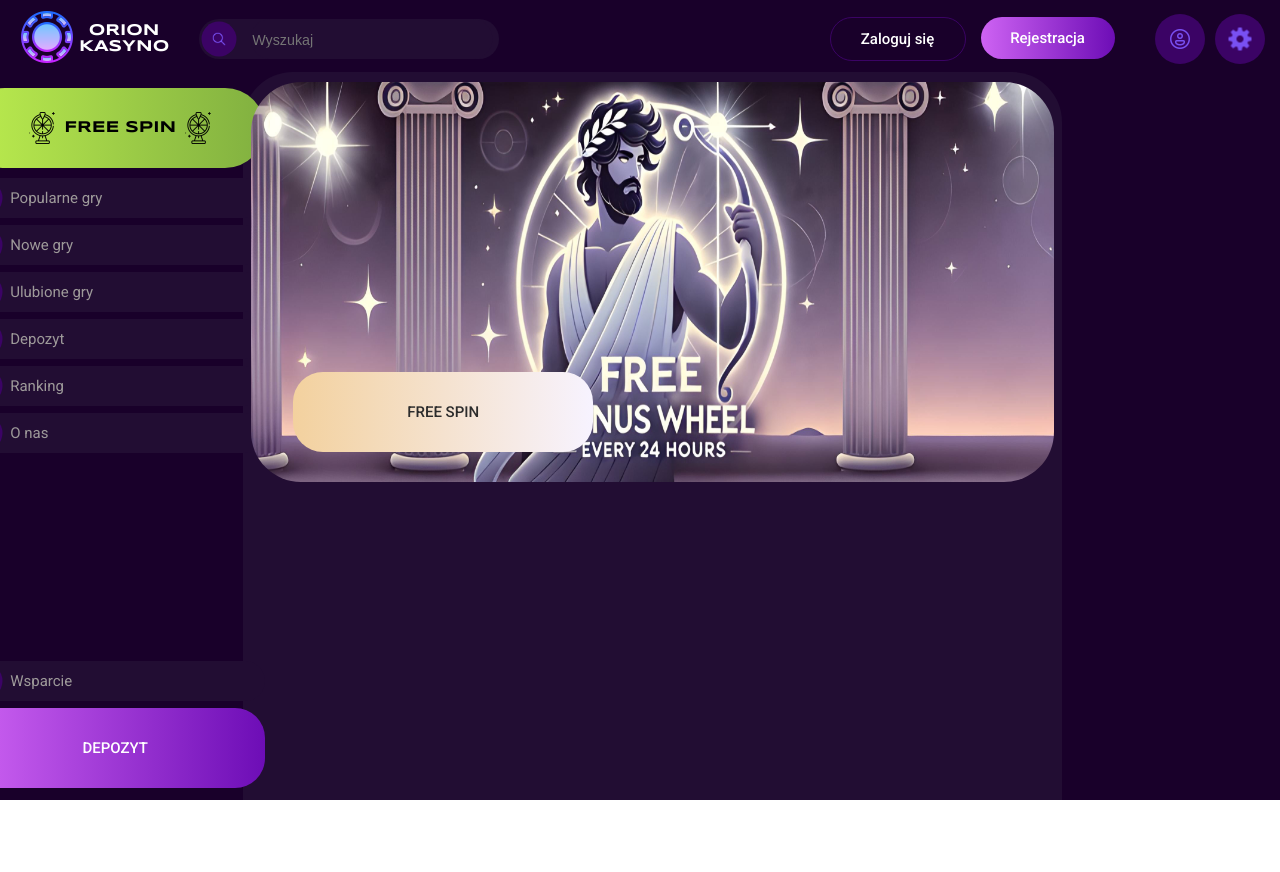
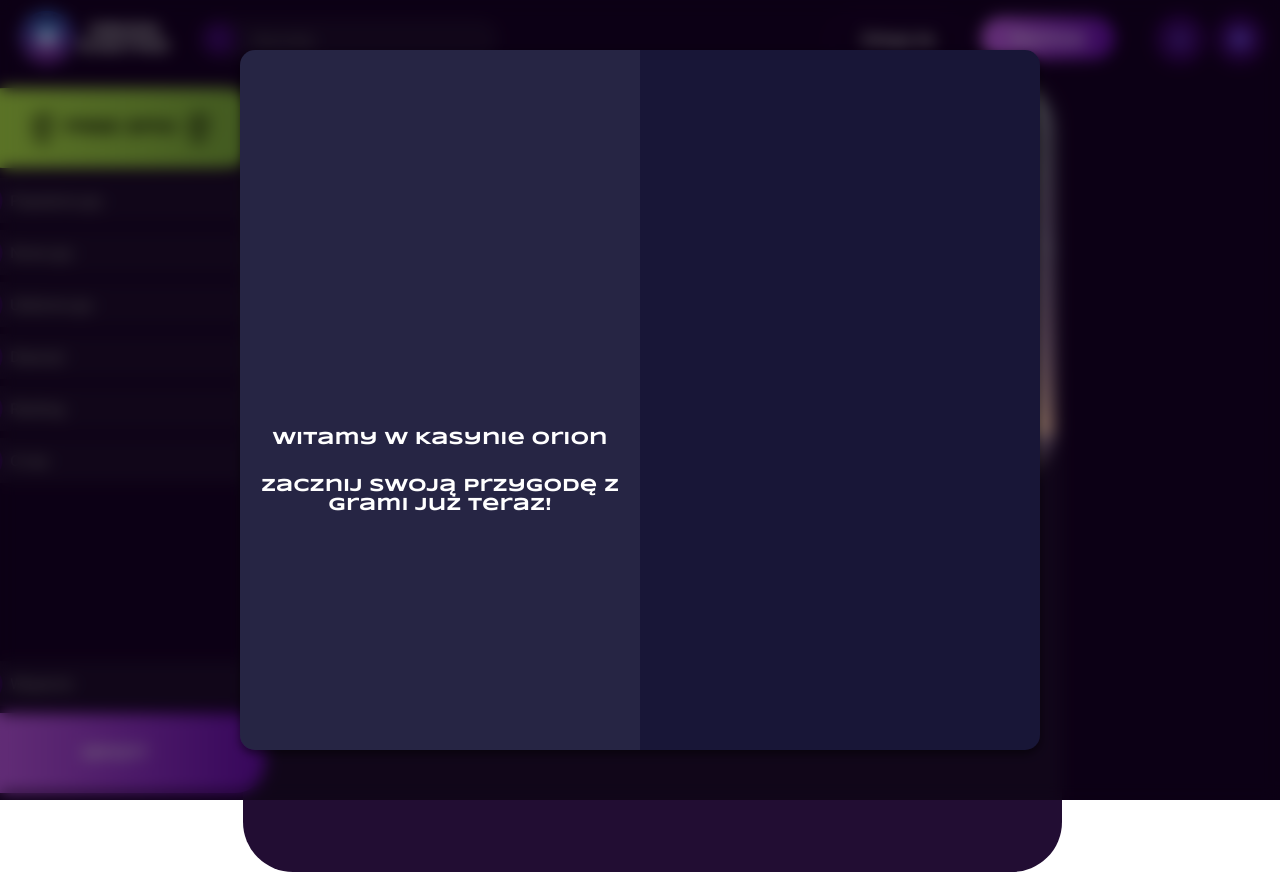
Before and after one commit to bartek5916/Orion, a React (Create React App) app in the folder orion-casino-gui/: page / in a window 1280 px wide. Both pictures are taken after a click on the element "Zaloguj się". Before the commit the page ends 800 px from the top, so only its background shows below. Built offline with nearby package versions, Linux system fonts and the light colour scheme.

Commit message:
LoginPage first look

```diff
--- /dev/null
+++ b/orion-casino-gui/src/App.css
@@ -0,0 +1,7 @@
+html, body {
+    margin: 0;
+    padding: 0;
+    overflow: hidden;
+    width: 100%;
+    box-sizing: border-box;
+}
--- a/orion-casino-gui/src/App.js
+++ b/orion-casino-gui/src/App.js
@@ -1,5 +1,6 @@
 import React from 'react';
 import HomePage from "./pages/HomePage";
+import './App.css';
 
 function App() {
   return (
--- a/orion-casino-gui/src/components/Buttons/ButtonGradient.jsx
+++ b/orion-casino-gui/src/components/Buttons/ButtonGradient.jsx
@@ -1,7 +1,7 @@
 import React from 'react';
 import './ButtonGradient.css';
 
-function ButtonGradient({width, height, color, text, textColor}) {
+function ButtonGradient({width, height, color, text, textColor, onClick}) {
     const buttonStyle = {
         width: width,
         height: height,
@@ -10,7 +10,7 @@
     }
 
     return (
-        <div className="button-gradient" style={buttonStyle}>{text}</div>
+        <div className="button-gradient" style={buttonStyle} onClick={onClick}>{text}</div>
     );
 }
 
--- a/orion-casino-gui/src/components/Buttons/NormalButton.jsx
+++ b/orion-casino-gui/src/components/Buttons/NormalButton.jsx
@@ -1,10 +1,10 @@
 import React from 'react';
 import './NormalButton.css';
 
-function ButtonGradient(props) {
+function NormalButton({ text, onClick }) {
     return (
-        <div className="normal-button">{props.text}</div>
+        <div className="normal-button" onClick={onClick}>{text}</div>
     );
 }
 
-export default ButtonGradient;
+export default NormalButton;
--- a/orion-casino-gui/src/components/Buttons/RoundedButton.jsx
+++ b/orion-casino-gui/src/components/Buttons/RoundedButton.jsx
@@ -1,11 +1,11 @@
 import React from 'react';
 import './RoundedButton.css';
 
-function RoundedButton(props) {
+function RoundedButton({src}) {
     return (
         <div className="rounded-button">
             <button className="img-button">
-                <img src={props.src} alt="img-icon"/>
+                <img src={src} alt="img-icon"/>
             </button>
         </div>
     );
--- a/orion-casino-gui/src/components/Buttons/SidebarButton.css
+++ b/orion-casino-gui/src/components/Buttons/SidebarButton.css
@@ -5,7 +5,7 @@
     border: none;
     border-radius: 50px;
     width: 300px;
-    height: 40px;
+    height: 45px;
     cursor: pointer;
     align-items: center;
 }
--- /dev/null
+++ b/orion-casino-gui/src/components/Login/LoginPanel.css
@@ -0,0 +1,121 @@
+body {
+    margin: 0;
+    display: flex;
+    z-index: auto;
+}
+
+.overlay {
+    position: fixed;
+    top: 0;
+    left: 0;
+    width: 100%;
+    height: 100%;
+    background: rgba(0, 0, 0, 0.5);
+    backdrop-filter: blur(8px);
+    display: flex;
+    align-items: center;
+    justify-content: center;
+    z-index: 1000;
+}
+
+.login-popup {
+    display: flex;
+    width: 800px;
+    height: 700px;
+    box-shadow: 0 4px 10px rgba(0, 0, 0, 0.5);
+    position: relative;
+    border-radius: 15px;
+}
+
+.login-popup-left {
+    width: 400px;
+    position: relative;
+    display: flex;
+    flex-direction: column;
+    justify-content: center;
+    background-color: #262544;
+    border-radius: 15px 0 0 15px;
+}
+
+.login-popup-right {
+    width: 400px;
+    position: relative;
+    display: flex;
+    flex-direction: column;
+    align-items: center;
+    justify-content: center;
+    background-color: #181637;
+    border-radius: 0 15px 15px 0;
+}
+
+.login-popup h1 {
+    top: 10%;
+    position: relative;
+    font-size: 18px;
+    margin-bottom: 10px;
+    text-align: center;
+    color: white;
+}
+
+.login-popup p {
+    top: 10%;
+    position: relative;
+    font-size: 18px;
+    margin-bottom: 10px;
+    text-align: center;
+    color: white;
+}
+
+/*
+.form-group {
+    margin-bottom: 15px;
+}
+
+.form-group label {
+    display: block;
+    margin-bottom: 5px;
+}
+
+input {
+    width: 100%;
+    padding: 8px;
+    box-sizing: border-box;
+    border-radius: 5px;
+    border: none;
+    outline: none;
+}
+
+.btn-login {
+    background-color: #6D0DB6FF;
+    color: white;
+    width: 100%;
+    padding: 10px;
+    border: none;
+    border-radius: 5px;
+    cursor: pointer;
+    margin-top: 10px;
+}
+
+.btn-login:hover {
+    background-color: #8b20d6;
+}
+
+.register-link {
+    text-align: center;
+    margin-top: 10px;
+}
+
+.register-link a {
+    color: #ce63f3;
+}
+
+.btn-close {
+    position: absolute;
+    top: 10px;
+    right: 10px;
+    background: transparent;
+    color: #fff;
+    font-size: 18px;
+    border: none;
+    cursor: pointer;
+}*/
--- /dev/null
+++ b/orion-casino-gui/src/components/Login/LoginPanel.jsx
@@ -0,0 +1,44 @@
+import React from "react";
+import './LoginPanel.css';
+
+function LoginPanel({onClose}) {
+    return (
+        <div className="overlay">
+            <div className="login-popup">
+                <div className="login-popup-left">
+                    <h1>Witamy w Kasynie Orion</h1>
+                    <p>Zacznij swoją przygodę z grami już teraz!</p>
+                </div>
+                <div className="login-popup-right">
+                   {/* <form>
+                        <div className="form-group">
+                            <label htmlFor="email">Adres e-mail</label>
+                            <input
+                                type="text"
+                                id="email"
+                                placeholder="Wprowadź adres e-mail"
+                            />
+                        </div>
+                        <div className="form-group">
+                            <label htmlFor="password">Hasło</label>
+                            <input
+                                type="password"
+                                id="password"
+                                placeholder="Wprowadź swoje hasło"
+                            />
+                        </div>
+                        <div className="form-options">
+                            <a href="#">Zapomniałeś hasła?</a>
+                        </div>
+                        <button type="submit" className="btn-login">Zaloguj się</button>
+                    </form>*/}
+                    <div className="register-link">
+                        {/*Nie masz konta? <a href="#">Zarejestruj się</a>*/}
+                    </div>
+                </div>
+            </div>
+        </div>
+    );
+}
+
+export default LoginPanel;
--- a/orion-casino-gui/src/components/Navbar/Navbar.jsx
+++ b/orion-casino-gui/src/components/Navbar/Navbar.jsx
@@ -1,11 +1,22 @@
-import React from 'react';
 import './Navbar.css';
+import React, { useState } from "react";
 import ButtonGradient from "../Buttons/ButtonGradient";
 import NormalButton from "../Buttons/NormalButton";
 import RoundedButton from "../Buttons/RoundedButton";
 import SearchBar from "../SearchBar/SearchBar";
+import LoginPanel from "../Login/LoginPanel";
 
 function Navbar() {
+    const [isLoginVisible, setLoginVisible] = useState(false);
+
+    const handleLoginClick = () => {
+        setLoginVisible(true);
+    };
+
+    const handleClose = () => {
+        setLoginVisible(false);
+    };
+
     return (
         <>
             <nav className="navbar">
@@ -23,7 +34,7 @@
                         <SearchBar width="300px" height="40px" backgroundColor="#220d33" textColor="#9e9a9a" placeholder="Wyszukaj" icon="/assets/images/navbar/search-icon.png"/>
                     </div>
                     <div className="navbar-center-right">
-                        <NormalButton text="Zaloguj się"/>
+                        <NormalButton text="Zaloguj się" onClick={handleLoginClick}/>
                         <ButtonGradient width="134px" height="42px" color="linear-gradient(90deg, #ce63f3, #6D0DB6FF)" text="Rejestracja"/>
                     </div>
                     <div className="navbar-right-corner">
@@ -31,6 +42,7 @@
                         <RoundedButton src="/assets/images/navbar/settings-icon2.png"/>
                     </div>
                 </div>
+                {isLoginVisible && <LoginPanel onClose={handleClose} />}
             </nav>
         </>
     );
--- a/orion-casino-gui/src/pages/HomePage.css
+++ b/orion-casino-gui/src/pages/HomePage.css
@@ -1,13 +1,10 @@
-html, body {
-    margin: 0;
-    padding: 0;
-    overflow: hidden;
-}
-
 .home-page {
     display: flex;
     flex-direction: column;
+    justify-content: flex-start;
+    align-items: stretch;
+    width: 100vw;
+    min-height: 100vh;
+    box-sizing: border-box;
     background-color: #19002A;
-    position: relative;
-    min-height: 100vh;
 }
--- a/orion-casino-gui/src/pages/HomePage.jsx
+++ b/orion-casino-gui/src/pages/HomePage.jsx
@@ -1,13 +1,27 @@
-import React from 'react';
+import React, {useState} from 'react';
 import Navbar from "../components/Navbar/Navbar";
 import Sidebar from "../components/Sidebar/Sidebar";
 import MainContent from "../components/MainContent/MainContent";
+import LoginPanel from "../components/Login/LoginPanel";
 import './HomePage.css';
 
 function HomePage() {
+    const [isLoginVisible, setLoginVisible] = useState(false);
+
+    const openLoginPanel = () => setLoginVisible(true);
+    const closeLoginPanel = () => setLoginVisible(false);
+
     return (
         <div className="home-page">
-            <Navbar />
+            <Navbar onLoginClick={openLoginPanel} />
+            {isLoginVisible && (
+                <div className="modal-overlay" onClick={closeLoginPanel}>
+                    <div className="modal-content" onClick={(e) => e.stopPropagation()}>
+                        <LoginPanel />
+                        <button className="close-button" onClick={closeLoginPanel}>X</button>
+                    </div>
+                </div>
+            )}
             <MainContent/>
             <Sidebar/>
         </div>
```
